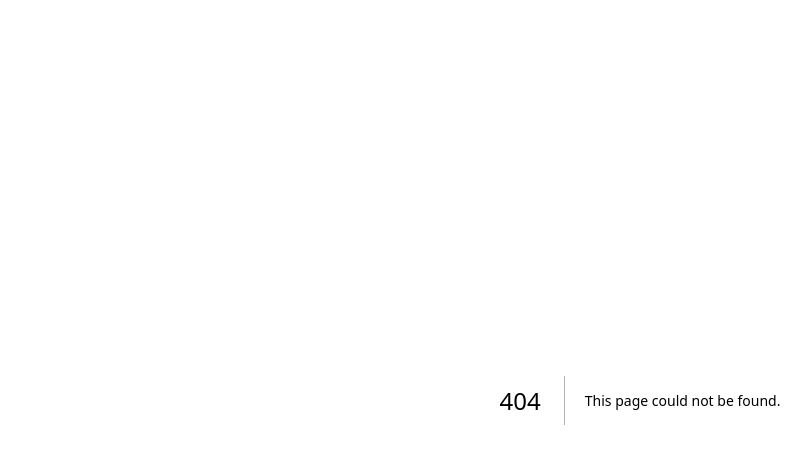
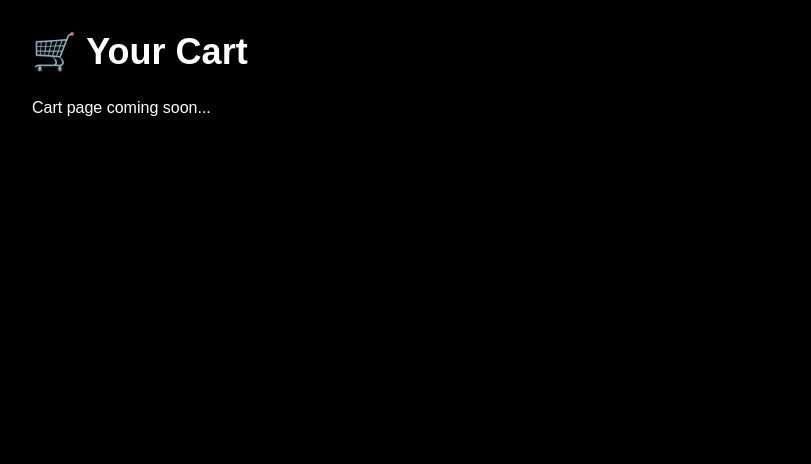
Before and after one commit to royarindam995/cafe-ordering2, a Next.js app: page /cart in a window 1280 px wide. Before the commit this address had no page. Shown: the top 464 px of the page, without its empty margins (0-811 px from the left). Built offline with nearby package versions, Linux system fonts and the light colour scheme.

Commit message:
Add tip percentage input

```diff
--- /dev/null
+++ b/app/cart/page.tsx
@@ -0,0 +1,13 @@
+"use client";
+
+export default function CartPage() {
+  return (
+    <main className="min-h-screen bg-black text-white p-8">
+      <h1 className="text-4xl font-bold mb-6">
+        🛒 Your Cart
+      </h1>
+
+      <p>Cart page coming soon...</p>
+    </main>
+  );
+}
--- a/app/page.tsx
+++ b/app/page.tsx
@@ -269,6 +269,21 @@ window.location.href = `/track?id=${data.id}`;
   />
 </div>
   <div className="mt-4">
+  <div className="mb-3">
+  <label className="block mb-1">
+    Tip Percentage (%)
+  </label>
+
+  <input
+    type="number"
+    placeholder="Enter tip %"
+    className="w-full p-2 rounded border text-black"
+    onChange={(e) => {
+      const percent = Number(e.target.value) || 0;
+      setTip((subtotal * percent) / 100);
+    }}
+  />
+</div>
     <p>Subtotal: ₹{subtotal}</p>
     <p>Tip: ₹{tip}</p>
 
```
